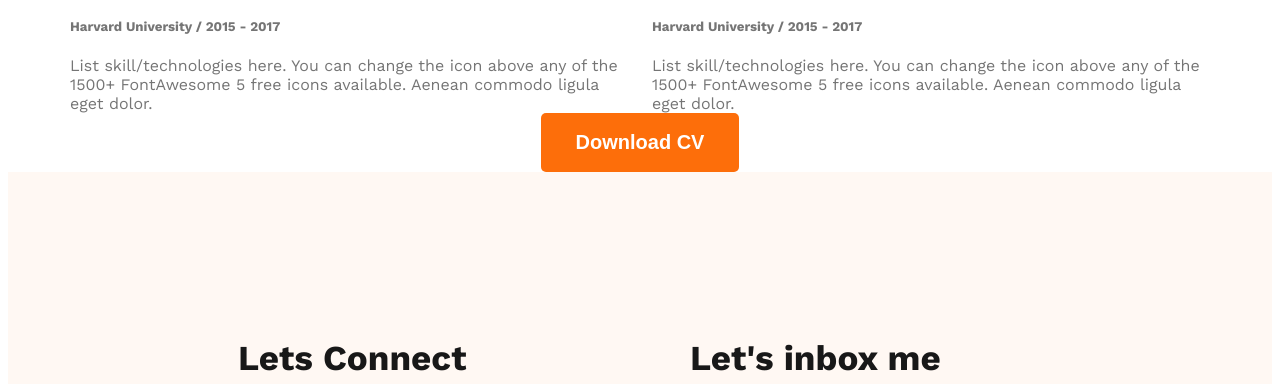
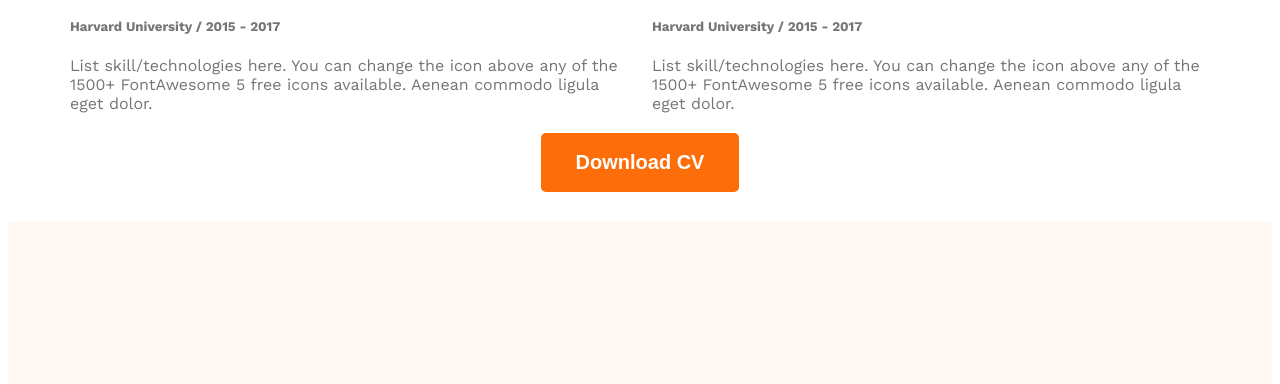
Before and after one commit to Anikx01/web-dev-portfolio, a plain HTML site: page index.html in a window 1280 px wide. Shown: the part 2748-3132 px from the top of the page. Drawn offline with nearby package versions, Linux system fonts and the light colour scheme.

Commit message:
Final touch

```diff
--- a/index.html
+++ b/index.html
@@ -145,7 +145,7 @@
                 </div>
 
             </div>
-            <div class="text-center">
+            <div class="text-center btn-container">
                 <button class="btn-primary">Download CV</button>
             </div>
 
--- a/styles/portfolio.css
+++ b/styles/portfolio.css
@@ -139,6 +139,10 @@ main section{
 .resume hr{
     margin: 30px 5px;
 }
+.btn-container{
+    margin-top: 20px;
+    margin-bottom: 30px;
+}
 /* Footer Styles */
 footer{
     padding: 130px 230px;
```
